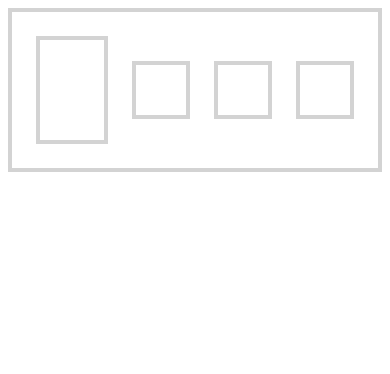
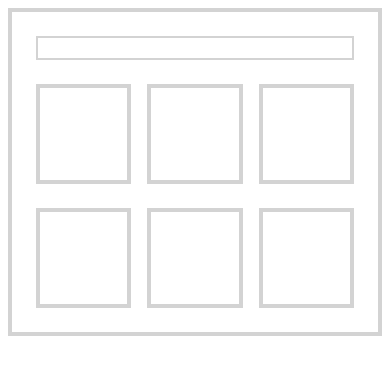
Before and after one commit to infinitechroma/css-flex-layouts, a plain HTML site: page index.html in a window 390 px wide. Drawn offline with Linux system fonts and the light colour scheme.

Commit message:
Layout 2 (page size responsive)

```diff
--- a/index.html
+++ b/index.html
@@ -9,11 +9,14 @@
 </head>
 <body>
     <div class="container">
-        <div class="box"></div>
+        <div class="title"></div>
         <div class="box-wrapper">
-            <div class="box box-small"></div>
-            <div class="box box-small"></div>
-            <div class="box box-small"></div>
+            <div class="box"></div>
+            <div class="box"></div>
+            <div class="box"></div>
+            <div class="box"></div>
+            <div class="box"></div>
+            <div class="box"></div>
         </div>
     </div>
 </body>
--- a/styles.css
+++ b/styles.css
@@ -1,23 +1,28 @@
+* {
+    box-sizing: border-box;
+}
+
+.container {
+    border: 4px solid lightgray;
+    padding: 24px 24px 0 24px;
+}
+
+.title {
+    border: 2px solid lightgray;
+    width: 100%;
+    height: 24px;
+    margin-bottom: 24px;
+}
+
 .box {
     border: 4px solid lightgray;
-    width: 100px;
+    width: 30%;
     height: 100px;
-}
-
-.box-small {
-    width: 50px;
-    height: 50px;
-    margin-left: 24px;
+    margin-bottom: 24px;
 }
 
 .box-wrapper {
     display: flex;
-    align-items: center;
+    flex-wrap: wrap;
+    justify-content: space-between;
 }
-
-.container {
-    border: 4px solid lightgray;
-    display: flex;
-    justify-content: space-between;
-    padding: 24px;
-}
```
